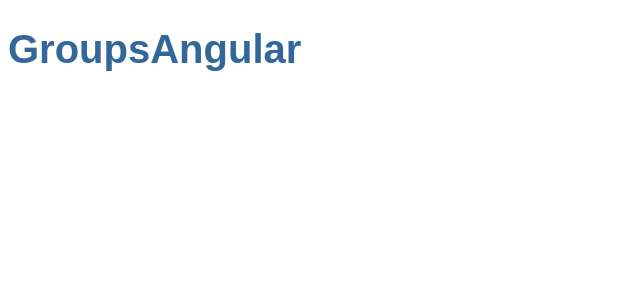
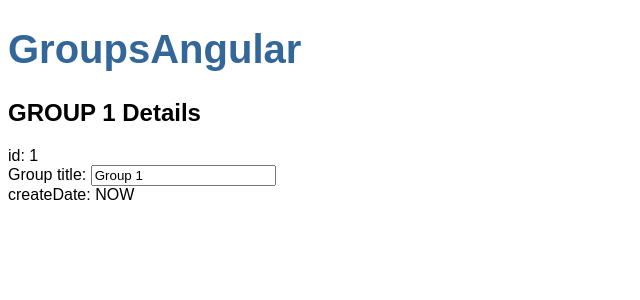
Before and after one commit to olexandrduplava/GroupsAngular, an Angular app: page / in a window 1280 px wide. Shown: the top 300 px of the page, without its empty margins (0-640 px from the left). Built offline with nearby package versions, Linux system fonts and the light colour scheme.

Commit message:
#Commit 2 The Hero Editor added student and group components. Added some functional to group component

```diff
--- a/src/app/app.component.html
+++ b/src/app/app.component.html
@@ -1 +1,3 @@
 <h1>{{title}}</h1>
+
+<app-group></app-group>
--- /dev/null
+++ b/src/app/group/group.component.html
@@ -0,0 +1,7 @@
+<h2>{{group.title | uppercase}} Details</h2>
+<div><span>id: </span>{{group.id}}</div>
+<div>
+  <label for="title">Group title: </label>
+  <input id="title" [(ngModel)]="group.title" placeholder="title">
+</div>
+<div><span>createDate: </span>{{group.createDate}}</div>
--- /dev/null
+++ b/src/app/group/group.component.ts
@@ -0,0 +1,22 @@
+import { Component, OnInit } from '@angular/core';
+import {Group} from "./group";
+
+@Component({
+  selector: 'app-group',
+  templateUrl: './group.component.html',
+  styleUrls: ['./group.component.css']
+})
+export class GroupComponent implements OnInit {
+
+  group: Group={
+    id:1,
+    title: 'Group 1',
+    createDate: "NOW"
+  };
+
+  constructor() { }
+
+  ngOnInit(): void {
+  }
+
+}
--- /dev/null
+++ b/src/app/group/group.ts
@@ -0,0 +1,5 @@
+export interface Group{
+  id: number;
+  title: string;
+  createDate: string;
+}
--- /dev/null
+++ b/src/app/students/students.component.html
@@ -0,0 +1 @@
+<h2>{{student}}</h2>
--- /dev/null
+++ b/src/app/students/students.component.ts
@@ -0,0 +1,17 @@
+import { Component, OnInit } from '@angular/core';
+
+@Component({
+  selector: 'app-students',
+  templateUrl: './students.component.html',
+  styleUrls: ['./students.component.css']
+})
+export class StudentsComponent implements OnInit {
+
+  student = 'Student';
+
+  constructor() { }
+
+  ngOnInit(): void {
+  }
+
+}
```
Also changed, not shown: src/app/app.module.ts (+12 -6 lines), src/app/students/student.ts (added, +8 -0 lines), src/app/group/group.component.css (added), src/app/students/students.component.css (added), 2 other files (tests, documents, lock files or other folders).
